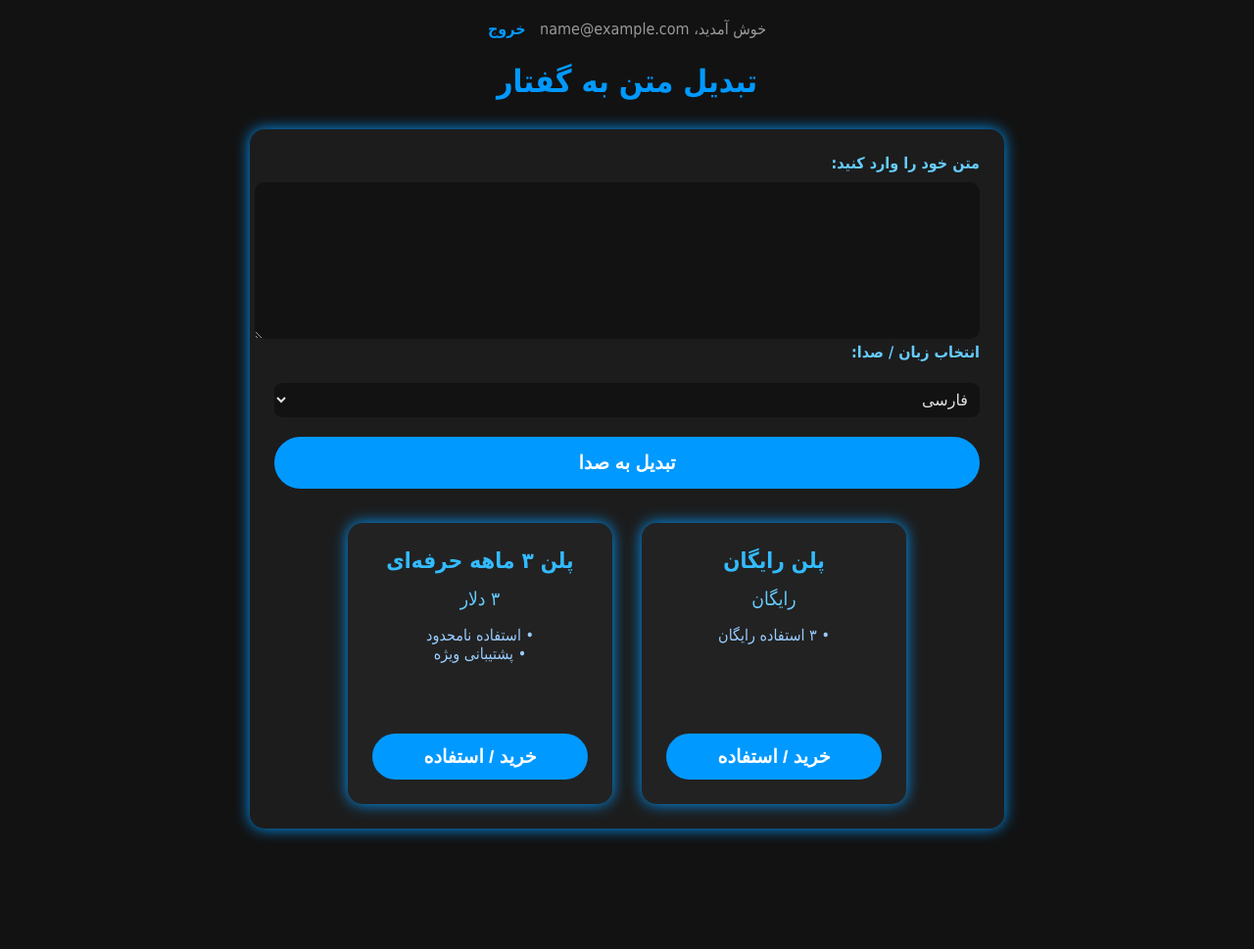
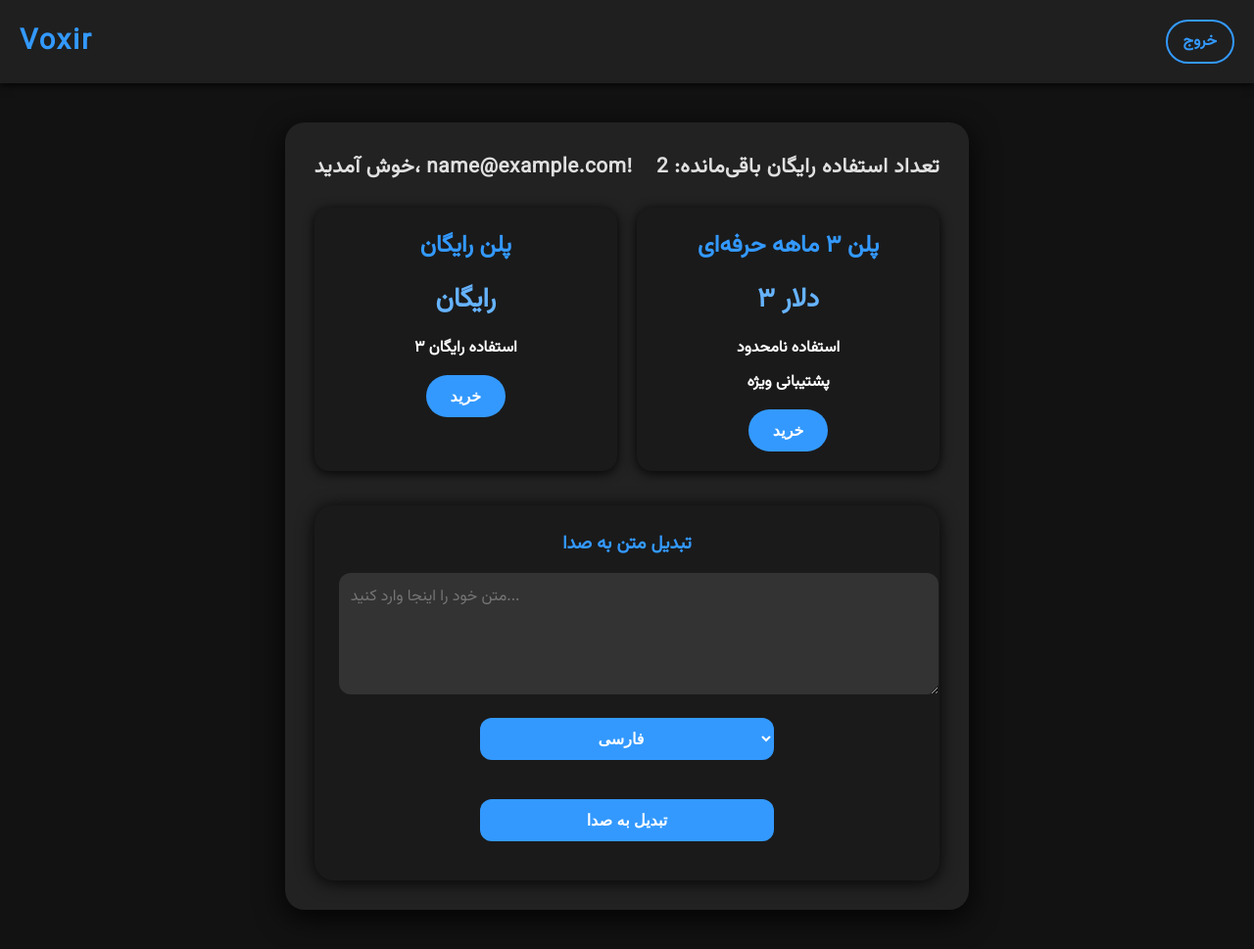
Before and after one commit to ahmadsamimrahmani427/voxir-app, a Flask app: page /app in a window 1280 px wide. Shown: the whole page at 98% size. Before the commit the page ends 858 px from the top, so only its background shows below. Run offline with Flask 3, Linux system fonts and the light colour scheme; the visitor is signed in with stand-in values (Sample User, id 1).

Commit message:
Update index.html

```diff
--- a/templates/index.html
+++ b/templates/index.html
@@ -1,231 +1,286 @@
 <!DOCTYPE html>
-<html lang="fa" dir="rtl">
+<html lang="فا">
 <head>
     <meta charset="UTF-8" />
-    <title>تبدیل متن به گفتار | {{ email }}</title>
+    <title>داشبورد Voxir</title>
     <style>
+        @import url('https://fonts.googleapis.com/css2?family=Vazirmatn&display=swap');
         body {
-            background-color: #121212;
+            font-family: 'Vazirmatn', Tahoma, sans-serif;
+            background: #121212; /* پس‌زمینه مشکی */
+            margin: 0; padding: 0; min-height: 100vh; color: #fff;
+            display: flex; flex-direction: column;
+        }
+        header {
+            background: #1f1f1f; /* هدر تیره */
+            padding: 20px;
+            display: flex; justify-content: space-between; align-items: center;
+            box-shadow: 0 2px 8px rgba(0,0,0,0.8);
+        }
+        header .logo {
+            font-size: 1.8em; font-weight: bold;
+            letter-spacing: 2px;
+            color: #3399ff; /* آبی */
+        }
+        header a.logout {
+            color: #3399ff;
+            text-decoration: none;
+            font-weight: bold;
+            border: 2px solid #3399ff;
+            padding: 8px 16px;
+            border-radius: 25px;
+            transition: background-color 0.3s ease;
+        }
+        header a.logout:hover {
+            background-color: #3399ff;
+            color: #121212;
+        }
+        main {
+            flex: 1;
+            max-width: 900px;
+            margin: 40px auto;
+            background: #222;
+            border-radius: 20px;
+            padding: 30px;
+            box-shadow: 0 8px 30px rgba(0,0,0,0.9);
+        }
+        .user-info {
+            font-size: 1.3em;
+            margin-bottom: 25px;
+            text-align: center;
+            font-weight: 600;
+            letter-spacing: 0.5px;
             color: #e0e0e0;
-            font-family: Tahoma, sans-serif;
-            margin: 0;
+        }
+        .plans {
+            display: flex;
+            gap: 20px;
+            margin-bottom: 35px;
+            justify-content: center;
+            flex-wrap: wrap;
+        }
+        .plan {
+            background: #1a1a1a;
             padding: 20px;
-            direction: rtl;
+            border-radius: 15px;
+            box-shadow: 0 2px 12px rgba(0,0,0,0.9);
+            flex: 1 1 250px;
+            max-width: 300px;
+            color: #fff;
+            text-align: center;
+            transition: transform 0.3s ease;
         }
-        h1 {
-            color: #0099ff;
-            text-align: center;
-            margin-bottom: 30px;
+        .plan:hover {
+            transform: translateY(-8px);
         }
-        .container {
-            max-width: 720px;
-            margin: auto;
-            background-color: #1c1c1c;
-            border-radius: 15px;
-            padding: 25px;
-            box-shadow: 0 0 15px #0099ff;
+        .plan h3 {
+            margin-top: 0;
+            color: #3399ff;
+            font-weight: 700;
+            font-size: 1.5em;
+            margin-bottom: 10px;
         }
-        label {
-            display: block;
+        .plan .price {
+            font-size: 1.7em;
+            font-weight: bold;
+            margin: 15px 0;
+            color: #66b3ff;
+        }
+        .plan ul {
+            list-style: none;
+            padding-left: 0;
+            margin: 0 0 15px 0;
+        }
+        .plan ul li {
             margin-bottom: 10px;
-            font-weight: bold;
-            color: #66ccff;
+            font-weight: 600;
         }
-        textarea {
-            width: 100%;
-            height: 140px;
-            padding: 10px;
-            font-size: 1.1em;
-            border-radius: 10px;
-            border: none;
-            background-color: #121212;
-            color: #e0e0e0;
-            resize: vertical;
+        .plan form {
+            margin-top: 15px;
         }
-        select {
-            margin-top: 12px;
-            padding: 8px;
-            font-size: 1em;
-            border-radius: 8px;
-            border: none;
-            background-color: #121212;
-            color: #e0e0e0;
-            width: 100%;
-        }
-        button {
-            margin-top: 20px;
-            background-color: #0099ff;
+        .plan button {
+            background-color: #3399ff;
             color: white;
             border: none;
-            padding: 15px;
-            font-size: 1.2em;
-            border-radius: 40px;
+            padding: 12px 25px;
+            border-radius: 30px;
             cursor: pointer;
-            font-weight: bold;
-            width: 100%;
+            font-weight: 600;
+            font-size: 1em;
             transition: background-color 0.3s ease;
         }
-        button:hover:not(:disabled) {
-            background-color: #007acc;
+        .plan button:hover {
+            background-color: #66b3ff;
         }
-        button:disabled {
-            background-color: #444444;
-            cursor: not-allowed;
+        .tts-section {
+            background: #1a1a1a;
+            padding: 25px;
+            border-radius: 20px;
+            box-shadow: 0 2px 18px rgba(0,0,0,0.9);
+            max-width: 100%;
         }
-        audio {
-            margin-top: 25px;
+        .tts-section h3 {
+            margin-top: 0;
+            margin-bottom: 15px;
+            text-align: center;
+            font-weight: 700;
+            color: #3399ff;
+        }
+        .tts-section textarea {
             width: 100%;
+            height: 100px;
+            font-size: 1em;
+            padding: 12px;
+            border-radius: 12px;
+            border: none;
+            resize: vertical;
             outline: none;
-            border-radius: 10px;
-            background-color: #121212;
-            box-shadow: 0 0 15px #0099ff;
+            font-family: 'Vazirmatn', Tahoma, sans-serif;
+            background-color: #333;
+            color: #fff;
         }
-        .download-link {
+        .tts-section select, .tts-section button {
+            margin-top: 15px;
+            padding: 12px 18px;
+            font-size: 1em;
+            border-radius: 12px;
+            border: none;
+            cursor: pointer;
+            font-weight: 600;
+        }
+        .tts-section select {
+            background-color: #3399ff;
+            color: white;
+            width: 100%;
+            max-width: 300px;
             display: block;
+            margin: 15px auto 0;
+            text-align: center;
+        }
+        .tts-section button {
+            background-color: #3399ff;
+            color: white;
+            margin: 15px auto 0;
+            display: block;
+            width: 100%;
+            max-width: 300px;
+            transition: background-color 0.3s ease;
+        }
+        .tts-section button:hover {
+            background-color: #66b3ff;
+        }
+        .audio-player {
+            margin-top: 20px;
+            text-align: center;
+        }
+        .audio-player audio {
+            width: 100%;
+            max-width: 400px;
+            outline: none;
+            border-radius: 12px;
+            box-shadow: 0 2px 12px rgba(0,0,0,0.9);
+            background-color: #000;
+        }
+        .audio-player button {
+            margin-top: 10px;
+            background-color: #3399ff;
+            color: white;
+            border: none;
+            padding: 10px 25px;
+            border-radius: 25px;
+            cursor: pointer;
+            font-weight: 700;
+            transition: background-color 0.3s ease;
+        }
+        .audio-player button:hover {
+            background-color: #66b3ff;
+        }
+        .error-message {
+            color: #ff6666;
+            font-weight: 600;
             margin-top: 15px;
             text-align: center;
-            font-weight: bold;
-            color: #0099ff;
-            text-decoration: none;
         }
-        .download-link:hover {
-            text-decoration: underline;
+        @media (max-width: 600px) {
+            .plans {
+                flex-direction: column;
+                align-items: center;
             }
-        .user-info {
-            text-align: center;
-            margin-bottom: 25px;
-            color: #999;
+            .plan {
+                max-width: 100%;
             }
-        a.logout-link {
-            color: #0099ff;
-            text-decoration: none;
-            font-weight: bold;
-            margin-right: 10px;
+            .tts-section select, .tts-section button {
+                max-width: 100%;
             }
-        a.logout-link:hover {
-            text-decoration: underline;
+            .audio-player audio {
+                max-width: 100%;
             }
-        .plans-container {
-            margin-top: 35px;
-            display: flex;
-            justify-content: center;
-            gap: 30px;
-            flex-wrap: wrap;
-        }
-        .plan-card {
-            background: #222222;
-            border-radius: 15px;
-            padding: 25px;
-            box-shadow: 0 0 15px #0099ff;
-            width: 220px;
-            text-align: center;
-            color: #e0e0e0;
-            transition: box-shadow 0.3s ease;
-        }
-        .plan-card:hover {
-            box-shadow: 0 0 30px #0066cc;
-        }
-        .plan-title {
-            font-weight: bold;
-            font-size: 1.4em;
-            margin-bottom: 15px;
-            color: #33bbff;
-        }
-        .plan-price {
-            font-size: 1.2em;
-            margin-bottom: 15px;
-            color: #66ccff;
-        }
-        .plan-features {
-            list-style: none;
-            padding: 0;
-            margin-bottom: 20px;
-            color: #99ccff;
-            min-height: 70px;
-        }
-        .buy-btn {
-            background: #0099ff;
-            color: white;
-            border: none;
-            padding: 12px 20px;
-            border-radius: 40px;
-            cursor: pointer;
-            font-weight: bold;
-            transition: background 0.3s ease;
-            width: 100%;
-        }
-        .buy-btn:hover:not(:disabled) {
-            background: #007acc;
-        }
-        .buy-btn:disabled {
-            background: #444;
-            cursor: not-allowed;
         }
     </style>
 </head>
 <body>
+    <header>
+        <div class="logo">Voxir</div>
+        <a href="{{ url_for('logout') }}" class="logout">خروج</a>
+    </header>
+    <main>
         <div class="user-info">
-        خوش آمدید، {{ email }}
-        <a href="{{ url_for('logout') }}" class="logout-link">خروج</a>
+            خوش آمدید، {{ email }}! &nbsp;&nbsp; <strong>تعداد استفاده رایگان باقی‌مانده:</strong> {{ 3 - free_uses }}
         </div>
 
-    <h1>تبدیل متن به گفتار</h1>
-
-    <div class="container">
-        <form id="tts-form">
-            <label for="text">متن خود را وارد کنید:</label>
-            <textarea id="text" name="text" required></textarea>
-
-            <label for="voice">انتخاب زبان / صدا:</label>
-            <select id="voice" name="voice">
-                {% for name, voice_code in languages.items() %}
-                <option value="{{ voice_code }}">{{ name }}</option>
-                {% endfor %}
-            </select>
-
-            <button type="submit">تبدیل به صدا</button>
-        </form>
-
-        <audio id="audio-player" controls style="display:none;"></audio>
-        <a id="download-link" class="download-link" href="#" download="output.mp3" style="display:none;">دانلود فایل صوتی</a>
-
-        <div class="plans-container">
+        <div class="plans">
             {% for plan in plans %}
-            <div class="plan-card">
-                <div class="plan-title">{{ plan.name }}</div>
-                <div class="plan-price">{{ plan.price }}</div>
-                <ul class="plan-features">
-                    {% for feat in plan.features %}
-                    <li>• {{ feat }}</li>
+            <div class="plan">
+                <h3>{{ plan.name }}</h3>
+                <div class="price">{{ plan.price }}</div>
+                <ul>
+                    {% for feature in plan.features %}
+                    <li>{{ feature }}</li>
                     {% endfor %}
                 </ul>
                 <form method="POST" action="{{ url_for('create_payment') }}">
-                    <input type="hidden" name="plan_id" value="{{ plan.id }}" />
-                    <button type="submit" class="buy-btn"
-                        {% if plan.id == 'free' and free_uses <= 0 %}disabled title="استفاده رایگان به پایان رسیده"{% endif %}>
-                        خرید / استفاده
-                    </button>
+                    <input type="hidden" name="plan_id" value="{{ plan.id }}">
+                    <button type="submit">خرید</button>
                 </form>
             </div>
             {% endfor %}
         </div>
+
+        <div class="tts-section">
+            <h3>تبدیل متن به صدا</h3>
+            <textarea id="text-input" placeholder="متن خود را اینجا وارد کنید..."></textarea>
+            <br />
+            <select id="voice-select">
+                {% for lang, voice in languages.items() %}
+                <option value="{{ voice }}">{{ lang }}</option>
+                {% endfor %}
+            </select>
+            <br />
+            <button onclick="convertTextToSpeech()">تبدیل به صدا</button>
+
+            <div class="audio-player" id="audio-player" style="display:none;">
+                <audio controls id="audio"></audio>
+                <button onclick="downloadAudio()">دانلود فایل صوتی</button>
             </div>
 
+            <div class="error-message" id="error-message"></div>
+        </div>
+    </main>
+
     <script>
-        const form = document.getElementById('tts-form');
+        async function convertTextToSpeech() {
+            const text = document.getElementById('text-input').value.trim();
+            const voice = document.getElementById('voice-select').value;
+            const errorDiv = document.getElementById('error-message');
             const audioPlayer = document.getElementById('audio-player');
-        const downloadLink = document.getElementById('download-link');
+            const audioElem = document.getElementById('audio');
 
-        form.addEventListener('submit', async (e) => {
-            e.preventDefault();
+            errorDiv.textContent = '';
             audioPlayer.style.display = 'none';
-            downloadLink.style.display = 'none';
-
-            const text = form.text.value.trim();
-            const voice = form.voice.value;
+            audioElem.src = '';
 
             if (!text) {
-                alert('لطفا متن را وارد کنید.');
+                errorDiv.textContent = 'لطفا متن را وارد کنید.';
                 return;
             }
 
@@ -233,29 +288,27 @@
                 const response = await fetch('/tts', {
                     method: 'POST',
                     headers: {'Content-Type': 'application/json'},
-                    body: JSON.stringify({text, voice})
+                    body: JSON.stringify({text: text, voice: voice})
                 });
 
-                if (!response.ok) {
-                    const err = await response.json();
-                    alert(err.error || 'خطا در تبدیل متن به صدا');
-                    return;
+                const result = await response.json();
+                if (response.ok) {
+                    audioElem.src = result.audio_url + '?t=' + new Date().getTime();
+                    audioPlayer.style.display = 'block';
+                } else {
+                    errorDiv.textContent = result.error || 'خطایی رخ داده است.';
+                }
+            } catch (e) {
+                errorDiv.textContent = 'خطا در ارتباط با سرور.';
+            }
         }
 
-                const data = await response.json();
-                const audioUrl = data.audio_url;
-
-                audioPlayer.src = audioUrl + '?t=' + new Date().getTime();
-                audioPlayer.style.display = 'block';
-                audioPlayer.play();
-
-                downloadLink.href = audioUrl + '?t=' + new Date().getTime();
-                downloadLink.style.display = 'block';
-            } catch (error) {
-                alert('خطا در ارتباط با سرور.');
-                console.error(error);
+        function downloadAudio() {
+            const audioElem = document.getElementById('audio');
+            if (audioElem.src) {
+                window.location.href = '/download';
             }
-        });
+        }
     </script>
 </body>
 </html>
```
Lines whose indentation alone changed are shown as unchanged.
